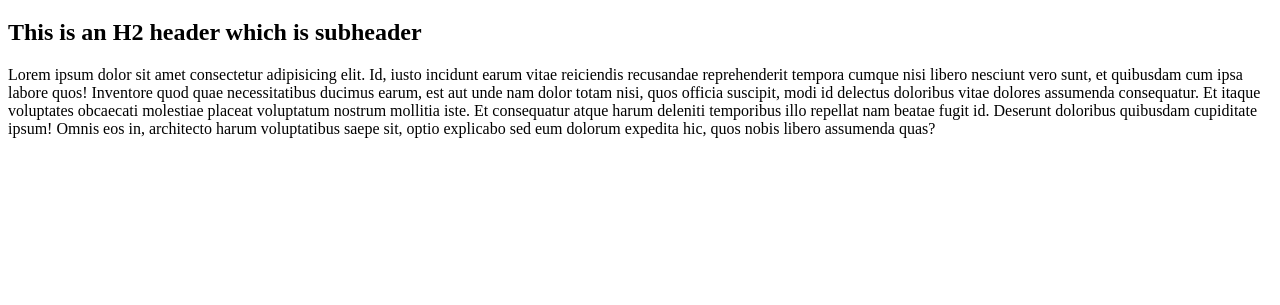
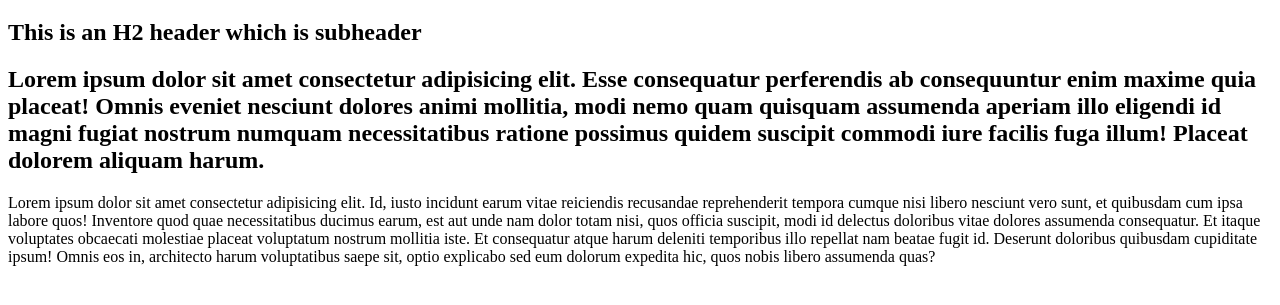
Before and after one commit to dushyant1222/devops_demo, a plain HTML site: page demo/index.html in a window 1280 px wide. Shown: the part 61-366 px from the top of the page. Drawn offline with Linux system fonts and the light colour scheme.

Commit message:
added header 2 in the feature 1 branch

```diff
--- a/demo/index.html
+++ b/demo/index.html
@@ -9,6 +9,7 @@
 <body>
     <H1>DEMO MAIN HEADER H1</H1>
     <h2>This is an H2 header which is subheader</h2>
+    <h2>Lorem ipsum dolor sit amet consectetur adipisicing elit. Esse consequatur perferendis ab consequuntur enim maxime quia placeat! Omnis eveniet nesciunt dolores animi mollitia, modi nemo quam quisquam assumenda aperiam illo eligendi id magni fugiat nostrum numquam necessitatibus ratione possimus quidem suscipit commodi iure facilis fuga illum! Placeat dolorem aliquam harum.</h2>
     <p>
         Lorem ipsum dolor sit amet consectetur adipisicing elit. Id, iusto incidunt earum vitae reiciendis recusandae reprehenderit tempora cumque nisi libero nesciunt vero sunt, et quibusdam cum ipsa labore quos! Inventore quod quae necessitatibus ducimus earum, est aut unde nam dolor totam nisi, quos officia suscipit, modi id delectus doloribus vitae dolores assumenda consequatur. Et itaque voluptates obcaecati molestiae placeat voluptatum nostrum mollitia iste. Et consequatur atque harum deleniti temporibus illo repellat nam beatae fugit id. Deserunt doloribus quibusdam cupiditate ipsum! Omnis eos in, architecto harum voluptatibus saepe sit, optio explicabo sed eum dolorum expedita hic, quos nobis libero assumenda quas?
     </p>
```
